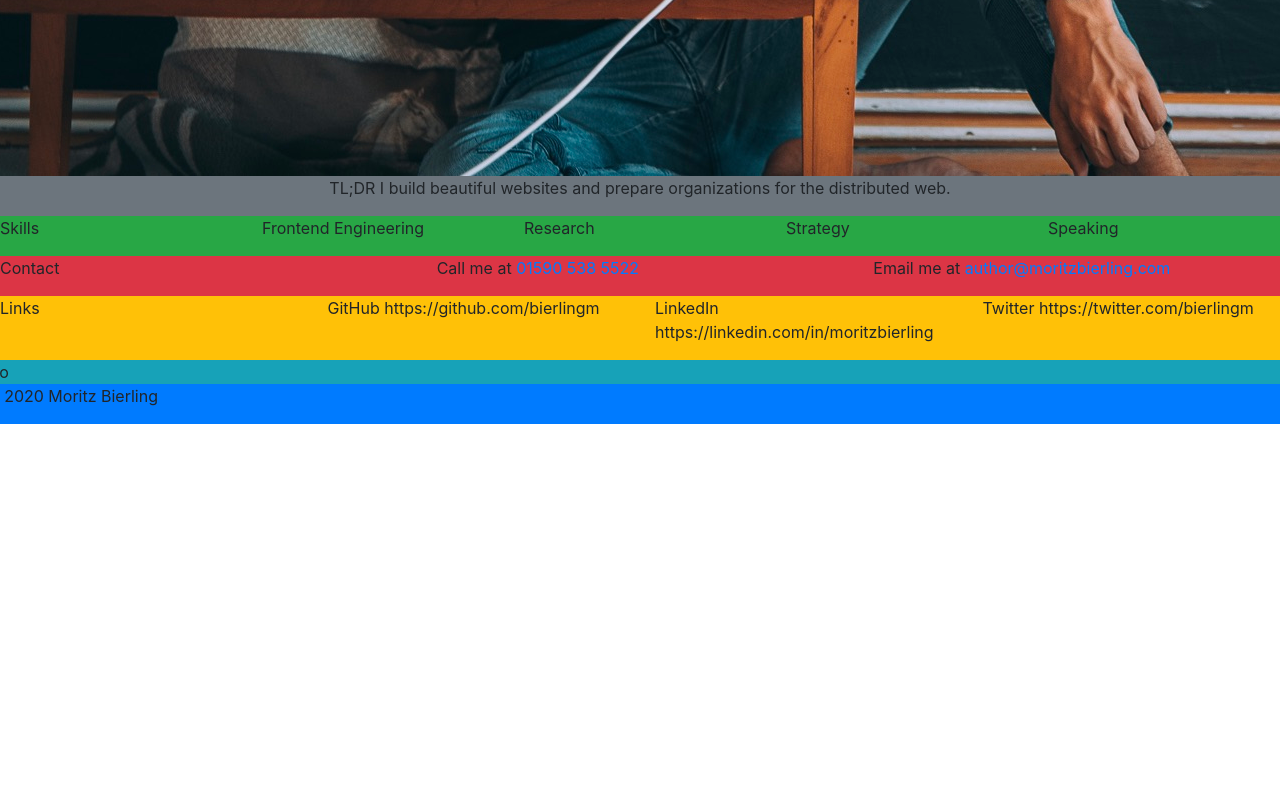
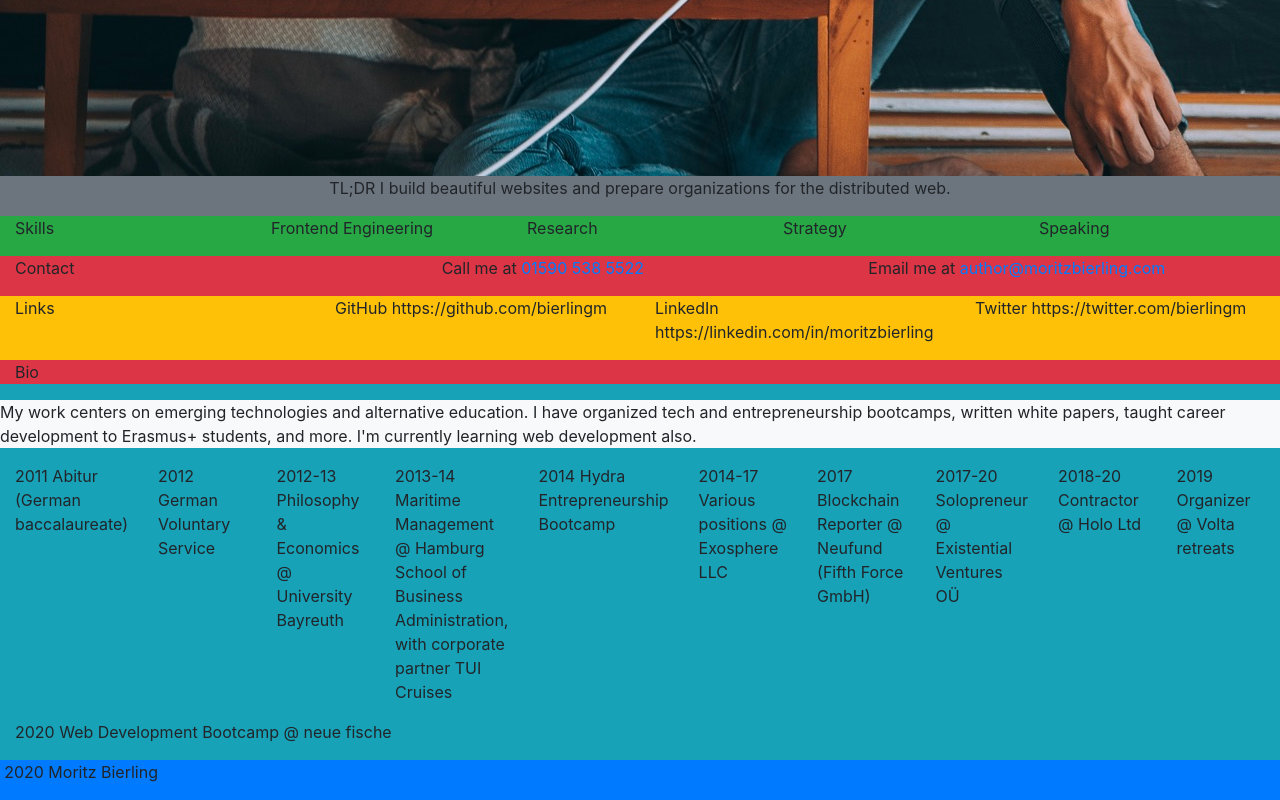
Before and after one commit to bierlingm/personal-website-bootstrap, a plain HTML site: page index.html in a window 1280 px wide. Shown: the part 915-1715 px from the top of the page. Before the commit the page ends 1339 px from the top, so only its background shows below. Drawn offline with nearby package versions, Linux system fonts and the light colour scheme.

Commit message:
Add basic structure and content to the Bio section

```diff
--- a/index.html
+++ b/index.html
@@ -13,7 +13,7 @@
     <body>
         <header>
 
-            <ul class="nav bg-primary">
+            <ul class="nav mx-auto bg-primary">
                 <li class="nav-item col">Home</li>
                 <li class="nav-item col">Skills</li>
                 <li class="nav-item col">Contact</li>
@@ -23,13 +23,13 @@
         </header>
 
         <main>
-            <div class="row bg-secondary">
+            <div class="row mx-auto bg-secondary">
                 <img class="" src="/images/moritz_bierling_headshot.jpg" alt="Moritz Bierling">
                 <p class="mx-auto text-center">
                     TL;DR I build beautiful websites and prepare organizations for the distributed web.
                 </p>
             </div>
-            <div class="row bg-success">
+            <div class="row mx-auto bg-success">
                 <div class="col">
                     <p>
                         Skills
@@ -56,7 +56,7 @@
                     </p>
                 </div>
             </div>
-            <div class="row bg-danger">
+            <div class="row mx-auto bg-danger">
                 <p class="col">
                     Contact
                 </p>
@@ -67,7 +67,7 @@
                     Email me at <a href="mailto:author@moritzbierling.com">author@moritzbierling.com</a>
                 </p>
             </div>
-            <div class="row bg-warning">
+            <div class="row mx-auto bg-warning">
                 <p class="col">
                     Links
                 </p>
@@ -81,8 +81,46 @@
                     Twitter https://twitter.com/bierlingm
                 </p>
             </div>
-            <div class="row bg-info">
-                Bio
+            <div class="row mx-auto bg-info">
+                <p class="col bg-danger">
+                    Bio
+                </p>
+                <p class="bg-light">
+                    My work centers on emerging technologies and alternative education. I have organized tech and entrepreneurship bootcamps, written white papers, taught career development to Erasmus+ students, and more. I'm currently learning web development also.
+                </p>
+                    <p class="col">
+                        2011    Abitur (German baccalaureate)
+                    </p>
+                    <p class="col">
+                        2012    German Voluntary Service
+                    </p>
+                    <p class="col">
+                        2012-13 Philosophy & Economics @ University Bayreuth
+                    </p>
+                    <p class="col">
+                        2013-14 Maritime Management @ Hamburg School of Business Administration, with corporate partner TUI Cruises
+                    </p>
+                    <p class="col">
+                        2014    Hydra Entrepreneurship Bootcamp
+                    </p>
+                    <p class="col">
+                        2014-17 Various positions @ Exosphere LLC
+                    </p>
+                    <p class="col">
+                        2017    Blockchain Reporter @ Neufund (Fifth Force GmbH)
+                    </p>
+                    <p class="col">
+                        2017-20 Solopreneur @ Existential Ventures OÜ
+                    </p>
+                    <p class="col">
+                        2018-20 Contractor @ Holo Ltd
+                    </p>
+                    <p class="col">
+                        2019    Organizer @ Volta retreats
+                    </p>
+                    <p class="col">
+                        2020    Web Development Bootcamp @ neue fische
+                    </p>
             </div>
             <div class="row bg-primary">
                 <p>&copy; 2020 Moritz Bierling</p>
```
